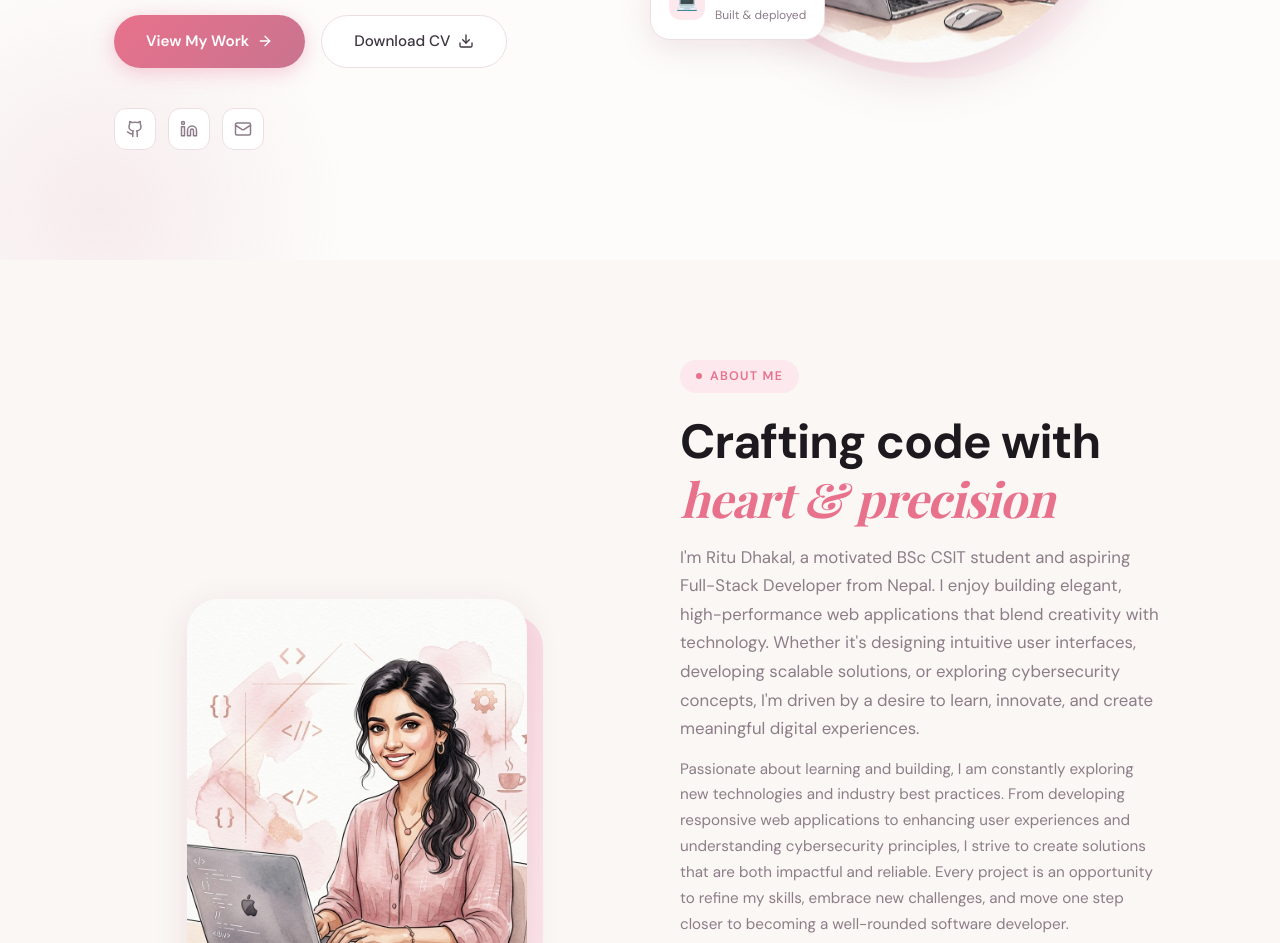
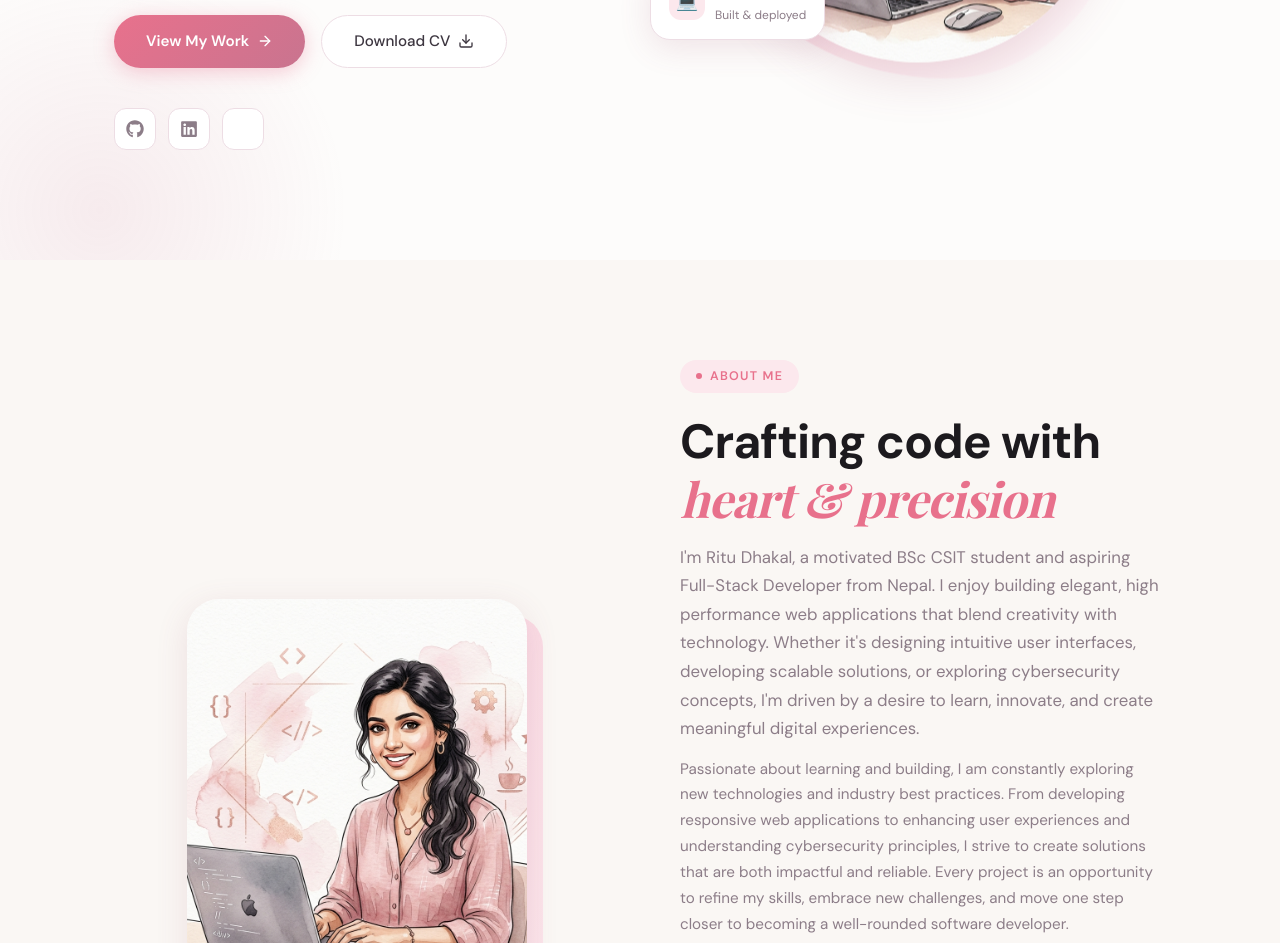
Before and after one commit to Reetu-Dhakal/Portfolio, a React app in the folder portfolio/: page / in a window 1280 px wide. Shown: the part 540-1483 px from the top of the page. Built offline with nearby package versions, Linux system fonts and the light colour scheme; the HTML template or start-up script is replaced by a standard one; a web font is replaced by a local one.

Commit message:
simple changes like syntax

```diff
--- a/portfolio/src/components/About.jsx
+++ b/portfolio/src/components/About.jsx
@@ -26,7 +26,7 @@ export default function About() {
               <div className="about-img-bg" />
               <img
                 src="/hero_avatar.png"
-                alt="Reetu Dhakal"
+                alt="Ritu Dhakal"
                 className="about-img-main"
               />
             </div>
@@ -47,7 +47,7 @@ export default function About() {
             </motion.h2>
             <motion.p className="section-desc" variants={fadeUp}>
               I'm Ritu Dhakal, a motivated BSc CSIT student and aspiring Full-Stack Developer from Nepal.
-              I enjoy building elegant, high-performance web applications that blend creativity with technology.
+              I enjoy building elegant, high performance web applications that blend creativity with technology.
               Whether it's designing intuitive user interfaces, developing scalable solutions, or exploring cybersecurity concepts,
               I'm driven by a desire to learn, innovate, and create meaningful digital experiences.
             </motion.p>
@@ -61,7 +61,10 @@ export default function About() {
               }}
             >
               <p>
-                Passionate about learning and building, I am constantly exploring new technologies and industry best practices. From developing responsive web applications to enhancing user experiences and understanding cybersecurity principles, I strive to create solutions that are both impactful and reliable. Every project is an opportunity to refine my skills, embrace new challenges, and move one step closer to becoming a well-rounded software developer.
+                Passionate about learning and building, I am constantly exploring new technologies and industry best practices.
+                From developing responsive web applications to enhancing user experiences and understanding cybersecurity principles,
+                I strive to create solutions that are both impactful and reliable. Every project is an opportunity to refine my skills,
+                embrace new challenges, and move one step closer to becoming a well-rounded software developer.
               </p>
             </motion.p>
             {/* Stats */}
--- a/portfolio/src/components/Hero.jsx
+++ b/portfolio/src/components/Hero.jsx
@@ -1,5 +1,6 @@
 import { motion } from "framer-motion";
-import { Github, Linkedin, Mail, ArrowRight, Download } from "lucide-react";
+import { ArrowRight, Download} from "lucide-react";
+import { FaGithub, FaLinkedin } from "react-icons/fa";
 const fadeUp = (delay = 0) => ({
   initial:    { opacity: 0, y: 40 },
   animate:    { opacity: 1, y: 0 },
@@ -41,7 +42,7 @@ export default function Hero() {
                 className="social-icon"
                 aria-label="GitHub"
               >
-                <Github size={18} />
+                <FaGithub size={18} />
               </a>
               <a
                 href="https://www.linkedin.com/in/ritu-d-563669300/"
@@ -50,14 +51,14 @@ export default function Hero() {
                 className="social-icon"
                 aria-label="LinkedIn"
               >
-                <Linkedin size={18} />
+                <FaLinkedin size={18} />
               </a>
               <a
                 href="mailto:dhakalreetu05@gmail.com"
                 className="social-icon"
                 aria-label="Email"
               >
-                <Mail size={18} />
+                {/* <FaMail size={18} /> */}
               </a>
             </motion.div>
           </div>
--- a/portfolio/src/components/Projects.jsx
+++ b/portfolio/src/components/Projects.jsx
@@ -1,7 +1,6 @@
 import { motion } from "framer-motion";
 import { ExternalLink } from "lucide-react";
 import { FaGithub } from "react-icons/fa";
-
 const projects = [
   {
     title: "Complaint Management System",
@@ -28,17 +27,14 @@ const projects = [
     live:   "#",
   },
 ];
-
 const fadeUp = {
   hidden:  { opacity: 0, y: 32 },
   visible: { opacity: 1, y: 0 },
 };
-
 export default function Projects() {
   return (
     <section id="projects">
       <div className="container">
-
         <div className="projects-header">
           <motion.div
             initial="hidden"
@@ -53,9 +49,8 @@ export default function Projects() {
               Featured <span className="accent">Projects</span>
             </motion.h2>
           </motion.div>
-
           <motion.a
-            href="https://github.com/yourusername"
+            href="https://github.com/Reetu-Dhakal?tab=repositories"
             target="_blank"
             rel="noopener noreferrer"
             className="btn-outline"
@@ -68,7 +63,6 @@ export default function Projects() {
             <FaGithub size={15} /> All Projects
           </motion.a>
         </div>
-
         <div className="projects-grid">
           {projects.map((project, i) => (
             <motion.div
@@ -86,7 +80,6 @@ export default function Projects() {
                   {project.icon}
                 </span>
               </div>
-
               <div className="project-body">
                 {/* Tags */}
                 <div className="project-tags">
@@ -94,10 +87,8 @@ export default function Projects() {
                     <span key={tag} className="project-tag">{tag}</span>
                   ))}
                 </div>
-
                 <h3 className="project-title">{project.title}</h3>
                 <p className="project-desc">{project.desc}</p>
-
                 <div className="project-links">
                   <a
                     href={project.github}
@@ -124,7 +115,6 @@ export default function Projects() {
             </motion.div>
           ))}
         </div>
-
       </div>
     </section>
   );
```
